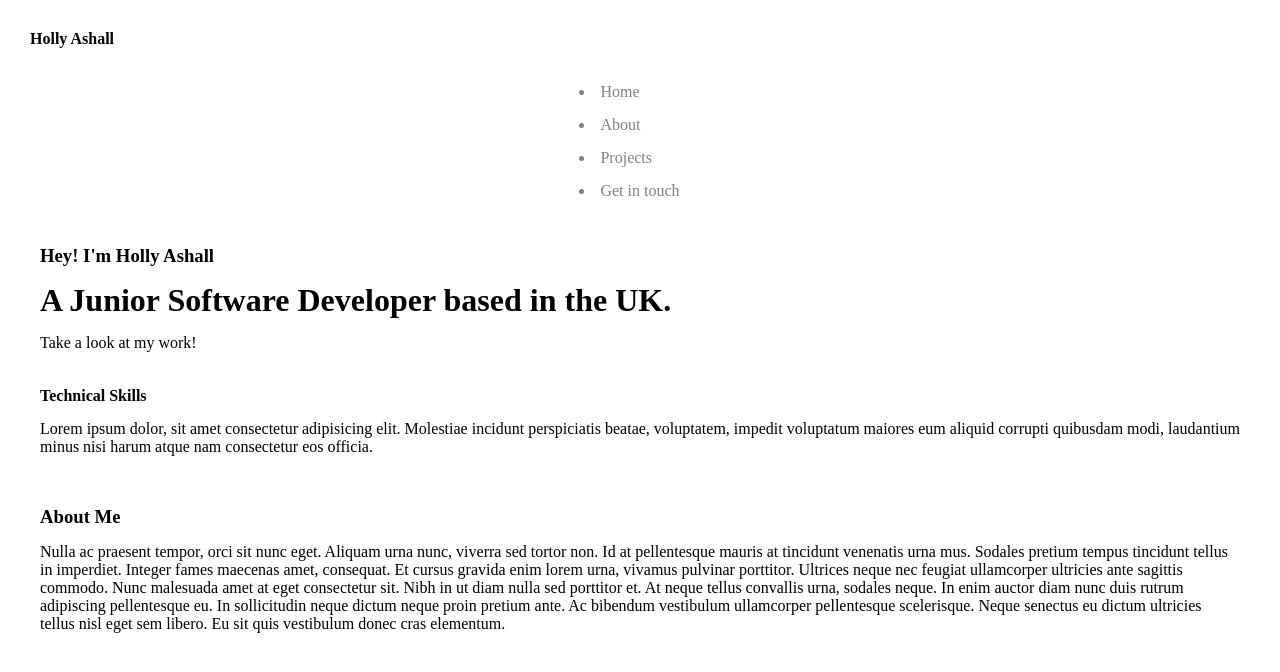
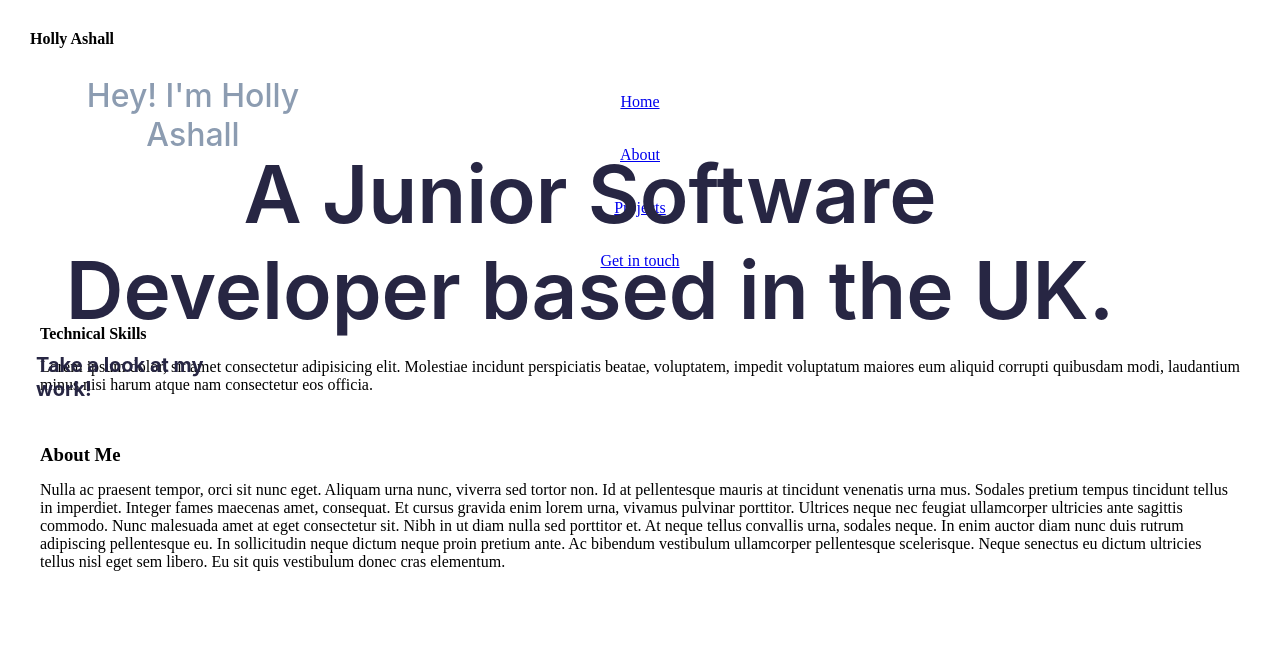
Before and after one commit to hollyashall/portfolio, a plain HTML site: page index.html in a window 1280 px wide. Drawn offline with Linux system fonts and the light colour scheme.

Commit message:
ading scss to first section

```diff
--- a/_First-section.scss
+++ b/_First-section.scss
@@ -0,0 +1,69 @@
+@use './variables' as *;
+
+.First-section{
+  position: absolute;
+  width: 396px;
+  height: 832px;
+  left: 16px;
+  top: 79px;
+}
+
+.First-section__Title{
+// position: absolute;
+width: 314px;
+height: 32px;
+left: 687px;
+top: 374px;
+
+
+font-family: 'Inter';
+font-style: normal;
+font-weight: 500;
+font-size: 32px;
+line-height: 39px;
+display: flex;
+align-items: center;
+text-align: center;
+color: #8C9CB1;
+}
+
+.First-section__big-heading{
+  // position: absolute;
+width: 1108px;
+height: 192px;
+left: 306px;
+top: 439px;
+
+font-family: 'Inter';
+font-style: normal;
+font-weight: 600;
+font-size: 80px;
+line-height: 120%;
+/* or 96px */
+
+display: flex;
+align-items: center;
+text-align: center;
+
+/* Deep Navy */
+
+color: #272643;
+}
+
+.First-section__Sub-heading{
+  // position: absolute;
+width: 221px;
+height: 24px;
+left: 31.5px;
+top: 27px;
+
+font-family: 'Inter';
+font-style: normal;
+font-weight: 700;
+font-size: 20px;
+line-height: 24px;
+
+/* Deep Navy */
+
+color: #272643;
+}
--- a/_nav-bar.scss
+++ b/_nav-bar.scss
@@ -2,23 +2,20 @@
 
 .nav-bar{
 
+
 box-sizing: border-box;
-display: flex;
-flex-direction: row;
 justify-content: center;
 left: 1429px;
 top: 47px;
 color: black;
-
-
-
-
-
+border: 1px;
 
 
   .nav-bar__detail{
     color: grey;
-
-
+    list-style-type: none;
+    display: flex;
+    flex-direction: row;
+    justify-content: space-around;
   }
 }
--- /dev/null
+++ b/_tech-skills.scss
@@ -0,0 +1 @@
+@use './variables' as *;
--- a/index.html
+++ b/index.html
@@ -12,17 +12,22 @@
   <nav class="nav-bar">
 
     <ul>
-      <li class="nav-bar__detail">Home</li>
-      <li class="nav-bar__detail">About</li>
-      <li class="nav-bar__detail">Projects</li>
-      <li class="nav-bar__detail">Get in touch</li>
+      <li class="nav-bar__detail"> <a href="home.html">Home</a>
+      </li>
+      <li class="nav-bar__detail"> <a href="about.html">About</a>
+        </li>
+      <li class="nav-bar__detail"> <a href="projects">Projects</a>
+        </li>
+      <li class="nav-bar__detail"> <a href="GetInTouch.html">Get in touch</a>
+        </li>
     </ul>
     </nav>
-    <div id="First-section">
 
-    <h3>Hey! I'm Holly Ashall</h3>
-    <h1 class="big-heading"> A Junior Software Developer based in the UK.</h1>
-    <p>Take a look at my work!</p>
+    <div class="First-section">
+
+    <h3 class="First-section__Title">Hey! I'm Holly Ashall</h3>
+    <h1 class="First-section__big-heading"> A Junior Software Developer based in the UK.</h1>
+    <p class="First-section__Sub-heading">Take a look at my work!</p>
   </div>
 
   <div id="tech-skills">
--- a/style.scss
+++ b/style.scss
@@ -1,6 +1,7 @@
 @use "./nav-bar" as *;
 @use "./variables" as *;
 @use "./First-section" as *;
+@use "./tech-skills" as *;
 
 
 @media screen and (min-width:768px) {
```
Also changed, not shown: style.css, 1 other file.
